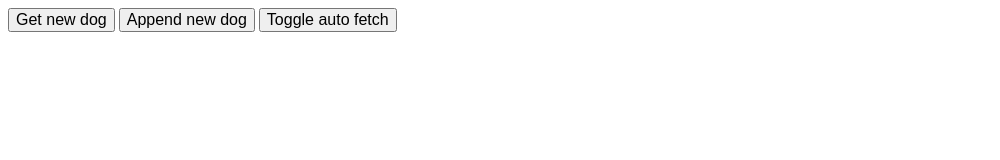
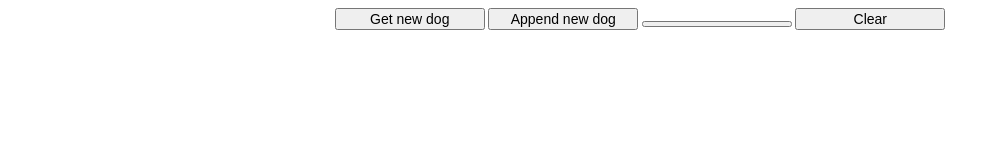
Before and after one commit to patrickeddy/functional-doggies, a website built with webpack: page index.html in a window 1280 px wide. Shown: the whole page, without its empty margins (0-1000 px from the left). Built offline with nearby package versions, Linux system fonts and the light colour scheme; no server answers.

Commit message:
Some fancy new state management + cleaner dom updates.

```diff
--- a/index.html
+++ b/index.html
@@ -2,6 +2,7 @@
 <head>
   <meta charset="utf-8">
   <script src="bundle.js"></script>
+  <link href="main.css" rel="stylesheet" />
 </head>
 <body>
 
--- a/index.js
+++ b/index.js
@@ -2,15 +2,21 @@
 let dogButton,
     dogButton2,
     autoFetchButton,
-    autoFetchingText,
+    autoFetchTools,
+    autoFetchText,
     autoFetchIntervalInput,
     divDogs
     = null
 
 // Utils
+const el = (id) => window.document.getElementById(id)
 const API_URL = 'https://dog.ceo/api/breeds/image/'
 // Generic compose function (Who needs lodash, am I right?)
-const compose = (...fns) => (...args) => fns.reduceRight((acc, fn) => fn(acc))
+const compose = (...fns) => fns.reduceRight((g, f) => (...args) => f(g(...args)))
+const trace = (message) => f => {
+  console.log(message,f)
+  return f
+}
 // Fetch the dog data
 const fetchDogImage = (breed = 'random') => fetch(API_URL + breed)
 
@@ -19,6 +25,11 @@ const _state = {
     autoFetch: {
       on: false,
       freq: 1000
+    },
+    dogs: {
+      oldSize: 0,
+      size: 0,
+      all: []
     }
 }
 const stateValidator = {
@@ -37,26 +48,47 @@ Object.keys(_state).map(key => state[key] = new Proxy(_state[key], stateValidato
 const makeStateBroadcaster = (...fns) => () => fns.map(fn => fn())
 // stateChanged is a onchange broadcaster to State Change Handlers (SCH)
 const stateChanged = makeStateBroadcaster(
-  SCHAutoFetch
+  SCHDogs,
+  SCHAutoFetch,
+  trace('~~ App State Changed ~~')
 )
 
+// StateChangeHandler - Dogs
+function SCHDogs() {
+  if (state.dogs.oldSize < state.dogs.size){
+    // Add the missing dogs to the document
+    const dogDif = state.dogs.all.slice(state.dogs.oldSize)
+    dogDif.map(d => d.xf(dogsDiv))
+    state.dogs.oldSize = state.dogs.size
+  }
+}
+
 // StateChangeHandler - AutoFetch
-function SCHAutoFetch(){
+function SCHAutoFetch() {
   if (state.autoFetch.on){
-    autoFetchingText.style.cssText = 'display: inline-block;'
-    autoFetchIntervalInput.style.cssText = 'display: inline-block;'
+    autoFetchTools.classList.add("on")
+    autoFetchButton.innerHTML = 'Auto fetch = on'
   } else {
-    autoFetchingText.style.cssText = 'display: none;'
-    autoFetchIntervalInput.style.cssText = 'display: none;'
+    autoFetchTools.classList.remove("on")
+    autoFetchButton.innerHTML = 'Auto fetch = off'
   }
   const newFreq = parseInt(autoFetchIntervalInput.value)
   if (state.autoFetch.freq !== newFreq){
     state.autoFetch.freq = newFreq
   }
-  autoFetchingText.innerHTML = `Auto fetching (${newFreq/1000}s)`
+  autoFetchText.innerHTML = `<h2>Every ${ Math.floor(((newFreq/1000) * 100))/100 } seconds!</h2>`
 }
 
 // Helpers
+const Dogs = {
+  clear () {
+    dogsDiv.innerHTML = ""
+    state.dogs.all.length = 0
+    state.dogs.size = 0
+    state.dogs.oldSize = 0
+  }
+}
+
 const AutoFetch = {
   start (/* fetch function */f) {
     state.autoFetch.on = true
@@ -72,37 +104,55 @@ const AutoFetch = {
   _loop (f) {
     f()
     if (state.autoFetch.on) {
-      setTimeout(() => this._loop(f), state.autoFetch.freq)
+      setTimeout(this._loop.bind(this, f), state.autoFetch.freq)
     }
   }
 }
 
-// xfs
-const imgHtml = url => "<img width='350' src='" + url + "' />"
-const prependDog = (el, url) => el.innerHTML = `<div>${imgHtml(url) + el.innerHTML}</div>`
-const appendDog = (el, url) => el.innerHTML = `<div>${el.innerHTML + imgHtml(url)}</div>`
+// dog html xfs
+const d = dog => `
+    <div class="dog">
+        <h1>Doggie #${ dog.id }</h1>
+        <img src="${ dog.url }" title="${ dog.id }" />
+    </div>
+`
+const prependDogHtmlXf = id => el => el.innerHTML = `${ d(state.dogs.all[id]) + el.innerHTML }`
+const appendDogHtmlXf = id => el => el.innerHTML = `${ el.innerHTML + d(state.dogs.all[id]) }`
 
-// partial functions
-const makeAddDogImg = addXf => el => url => addXf(el, url)
-const prependAddDog = makeAddDogImg(prependDog)
-const appendAddDog = makeAddDogImg(appendDog)
-const fetchAndSetDog = (addXf) => () => {
+// add the dog to state
+const makeAddDog = addXf => dogUrl => {
+  const newId = state.dogs.all.length
+  const newDog = { id: newId, url: dogUrl, xf: addXf(newId) }
+  state.dogs.all.push( newDog )
+  state.dogs.size += 1
+}
+
+// ready-for-use partials
+const prependDog = makeAddDog(prependDogHtmlXf)
+const appendDog = makeAddDog(appendDogHtmlXf)
+
+// fetch dog
+const fetchDogUrl = (xfCallback) => {
   fetchDogImage()
     .then(response => response.json())
     .then(dog => dog.message)
-    .then(addXf)
+    .then(xfCallback)
 }
+const composeFetch = (xfPartial) => fetchDogUrl.bind(null, xfPartial)
 
 // Run app
 function run() {
   const body = `
   <div>
-    <div>
-      <button id="button-new-dog" style="font-size: 16px;">Get new dog</button>
-      <button id="button-new-dog-2" style="font-size: 16px;">Append new dog</button>
-      <button id="button-auto-fetch" style="font-size: 16px;">Toggle auto fetch</button>
-      <span id="text-auto-fetching" style="display:none;"></span>
-      <input id="range-auto-fetch-interval" style="display:none;" type="range" min="500" max="3000" />
+    <div class="buttons">
+      <button id="button-new-dog">Get new dog</button>
+      <button id="button-new-dog-2">Append new dog</button>
+      <button id="button-auto-fetch"></button>
+      <button id="button-clear">Clear</button>
+      <div id="auto-fetch-tools">
+        <p id="text-auto-fetch"></p>
+        <p><input id="range-auto-fetch-interval" type="range" min="500" max="3000" /></p>
+      </div>
     </div>
     <div id="dogs" style="text-align:center"></div>
   </div>
@@ -111,22 +161,29 @@ function run() {
   document.body.innerHTML = body
 
   // Elements from body
-  dogButton = window.document.getElementById('button-new-dog')
-  dogButton2 = window.document.getElementById('button-new-dog-2')
-  autoFetchButton = window.document.getElementById('button-auto-fetch')
-  autoFetchIntervalInput = window.document.getElementById('range-auto-fetch-interval')
-  autoFetchingText = window.document.getElementById('text-auto-fetching')
-  divDogs = window.document.getElementById('dogs')
+  dogButton = el('button-new-dog')
+  dogButton2 = el('button-new-dog-2')
+  autoFetchButton = el('button-auto-fetch')
+  autoFetchTools= el('auto-fetch-tools')
+  autoFetchText = el('text-auto-fetch')
+  autoFetchIntervalInput = el('range-auto-fetch-interval')
+  clearButton = el('button-clear')
+  dogsDiv = el('dogs')
 
   // event listeners
-  dogButton.onclick = compose(fetchAndSetDog, prependAddDog, divDogs)
-  dogButton2.onclick = compose(fetchAndSetDog, appendAddDog, divDogs)
-  autoFetchButton.onclick = compose(AutoFetch.toggle, fetchAndSetDog, prependAddDog, divDogs)
+  const prependHandler = composeFetch(prependDog)
+  const appendHandler = composeFetch(appendDog)
+  const toggleHandler = composeFetch(prependDog)
+  const clearHandler = Dogs.clear
+
+  dogButton.onclick = prependHandler
+  dogButton2.onclick = appendHandler
+  autoFetchButton.onclick = () => AutoFetch.toggle(toggleHandler)
   autoFetchIntervalInput.onchange = stateChanged
-
+  clearButton.onclick = clearHandler
 
   // default call
-  fetchAndSetDog(prependAddDog(divDogs))()
+  fetchDogUrl(prependDog)
 }
 
 window.onload = run
--- /dev/null
+++ b/main.css
@@ -0,0 +1,22 @@
+body {
+  font-size: 14px
+}
+
+.buttons {
+  text-align: center;
+}
+
+#auto-fetch-tools > p{
+  display: none;
+}
+
+#auto-fetch-tools.on > p {
+  display: block;
+}
+.dog img {
+  width: 500px;
+}
+button {
+  width: 150px;
+  font-size: 14px;
+}
```
